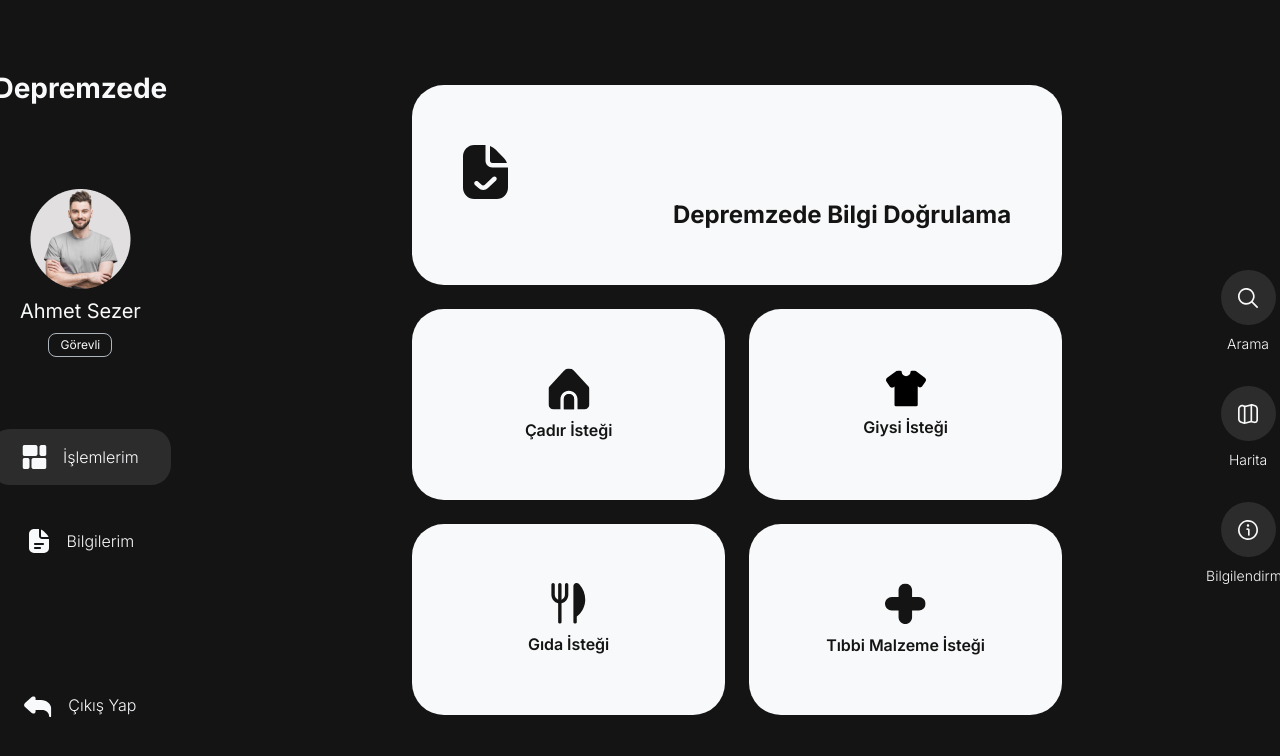
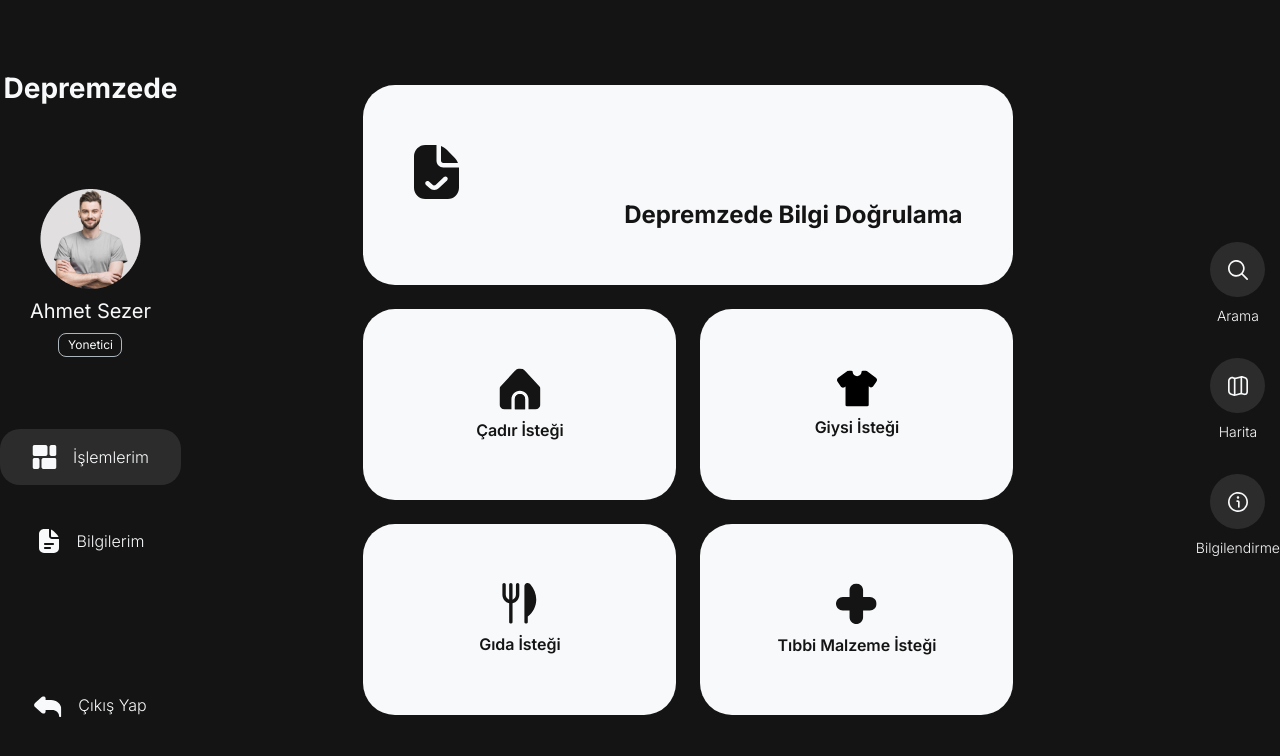
Before and after one commit to mustafamengutay/depremzede, a React (Create React App) app: page /gorevli in a window 1280 px wide. Shown: the top 756 px of the page. Built offline with nearby package versions, Linux system fonts and the light colour scheme; the HTML template or start-up script is replaced by a standard one; what tailwindcss-animated would draw is missing.

Commit message:
fix: resolve container size issue

```diff
--- a/src/App.js
+++ b/src/App.js
@@ -22,7 +22,7 @@ import CreateOfficerForm from "./pages/CreateOfficerForm";
 function App() {
   return (
     <FormProvider>
-      <div className="container">
+      <div>
         <Router>
           <Routes>
             <Route exact path="/" element={<Home />} />
--- a/src/components/officer/OfficerSideMenu.jsx
+++ b/src/components/officer/OfficerSideMenu.jsx
@@ -3,7 +3,7 @@ import officerInfo from '../../assets/bilgiler.svg';
 import officerExit from '../../assets/cikis.svg';
 
 import OfficerAvatar from './OfficerAvatar';
-import { useLocation, Link, useNavigate } from 'react-router-dom';
+import { useLocation, Link } from 'react-router-dom';
 
 const OfficerSideMenu = ({ officerImage, officerName, jobType }) => {
   const location = useLocation();
@@ -17,7 +17,7 @@ const OfficerSideMenu = ({ officerImage, officerName, jobType }) => {
   };
 
   return (
-    <div className="w-[270px] flex flex-col items-start">
+    <div className="flex flex-col items-start">
       <div className="flex flex-col items-center">
         <h1 className="font-bold text-7 text-white mb-20">Depremzede</h1>
         <div className="flex flex-col items-center gap-2">
--- a/src/pages/Home.jsx
+++ b/src/pages/Home.jsx
@@ -31,7 +31,7 @@ const Home = () => {
   }, []);
 
   return (
-    <div>
+    <div className="container">
       <Header />
       <main className="mt-20 flex justify-between">
         <Headline />
--- a/src/pages/OfficerDashboard.jsx
+++ b/src/pages/OfficerDashboard.jsx
@@ -26,19 +26,19 @@ const OfficerDashboard = () => {
   });
 
   return (
-    <div className="flex flex-col items-center justify-center h-screen">
-      <div className="w-[1300px] -tracking-2 flex">
-        <OfficerSideMenu
-          officerImage={officer_profil}
-          officerName={'Ahmet Sezer'}
-          jobType={'Görevli'}
-        />
+    <div className="container max-w-dashboard h-screen flex items-center justify-between">
+      <OfficerSideMenu
+        officerImage={officer_profil}
+        officerName={'Ahmet Sezer'}
+        jobType={'Yonetici'}
+      />
 
-        {/* <div className="divide-x">
-          <div className="inline-block absolute top-0 h-screen min-h-[1em] w-[1px] self-stretch bg-[#F8F9FA] opacity-10"></div>
-        </div> */}
+      <Outlet />
 
-        <Outlet />
+      <div className="flex flex-col gap-8">
+        <SideMenuLink icon={search} title="Arama" />
+        <SideMenuLink icon={map} title="Harita" />
+        <SideMenuLink icon={info} title="Bilgilendirme" />
       </div>
     </div>
   );
@@ -54,7 +54,7 @@ export const OfficerInformation = ({
   jobType,
 }) => {
   return (
-    <div className="w-[550px] ml-[254px] mt-24 h-max">
+    <div className="w-[550px] h-max">
       <div className="flex items-center gap-6 mb-12">
         <p className="text-white font-semibold text-2xl">{officerName}</p>
         <OfficerTitle jobType={jobType} />
@@ -93,9 +93,9 @@ export const OfficerInformation = ({
 
 export const OfficerMenu = () => {
   return (
-    <div className="flex flex-col justify-center gap-16 ml-[70px]">
+    <div className="flex flex-col justify-center gap-16">
       <div className="flex justify-between items-center">
-        <div className="flex flex-col gap-6 ml-[90px]">
+        <div className="flex flex-col gap-6 ">
           <InformationLink
             icon={check}
             title="Depremzede Bilgi Doğrulama"
@@ -116,11 +116,6 @@ export const OfficerMenu = () => {
             </div>
           </div>
         </div>
-        <div className="mt-14 flex flex-col gap-8 ml-36">
-          <SideMenuLink icon={search} title="Arama" />
-          <SideMenuLink icon={map} title="Harita" />
-          <SideMenuLink icon={info} title="Bilgilendirme" />
-        </div>
       </div>
     </div>
   );
--- a/tailwind.config.js
+++ b/tailwind.config.js
@@ -4,11 +4,14 @@ module.exports = {
     "./src/**/*.{js,jsx,ts,tsx}",
   ],
   theme: {
-    screens: {
-      xl: '1160px',
+    container: {
+      screens: {
+        xl: '1160px',
+      },
+      center: true,
     },
-    container: {
-      center: true,
+    maxWidth: {
+      'dashboard': '81.25rem',
     },
     minHeight: {
       '20': '80px',
```
